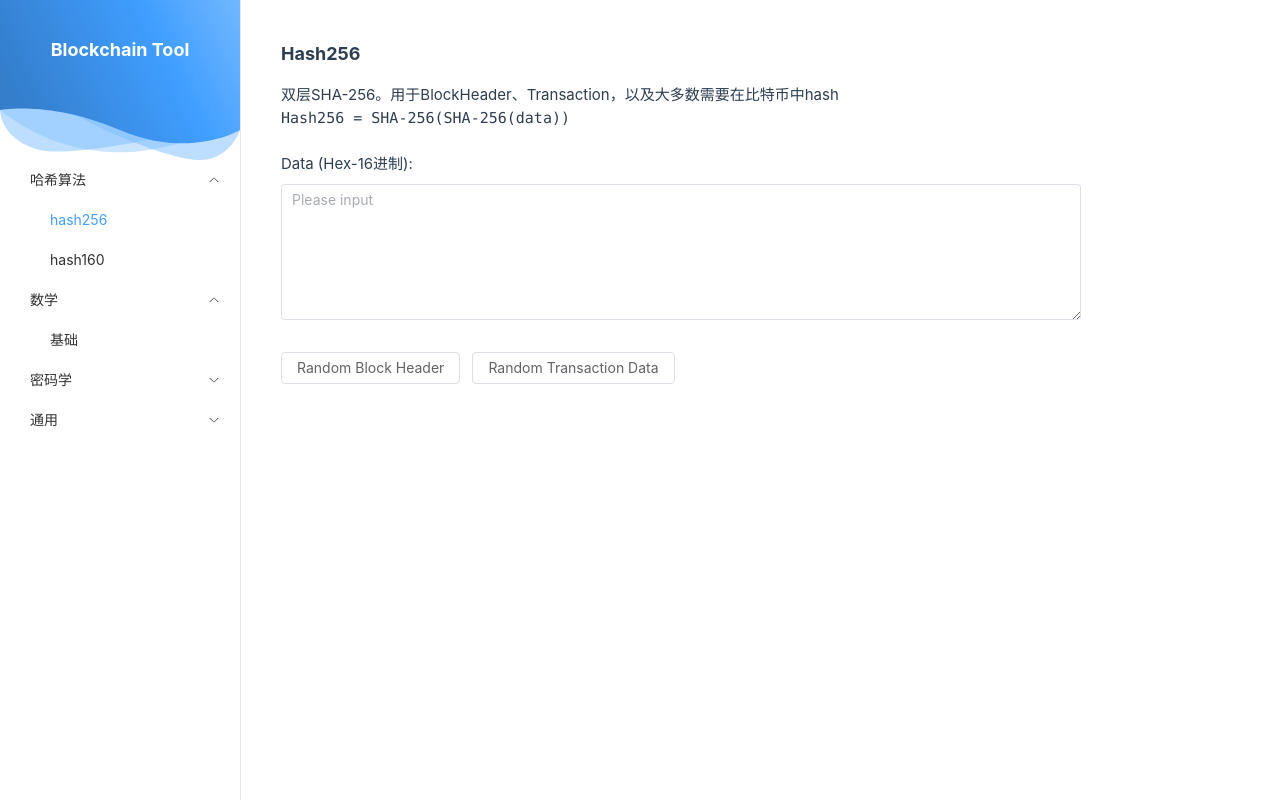
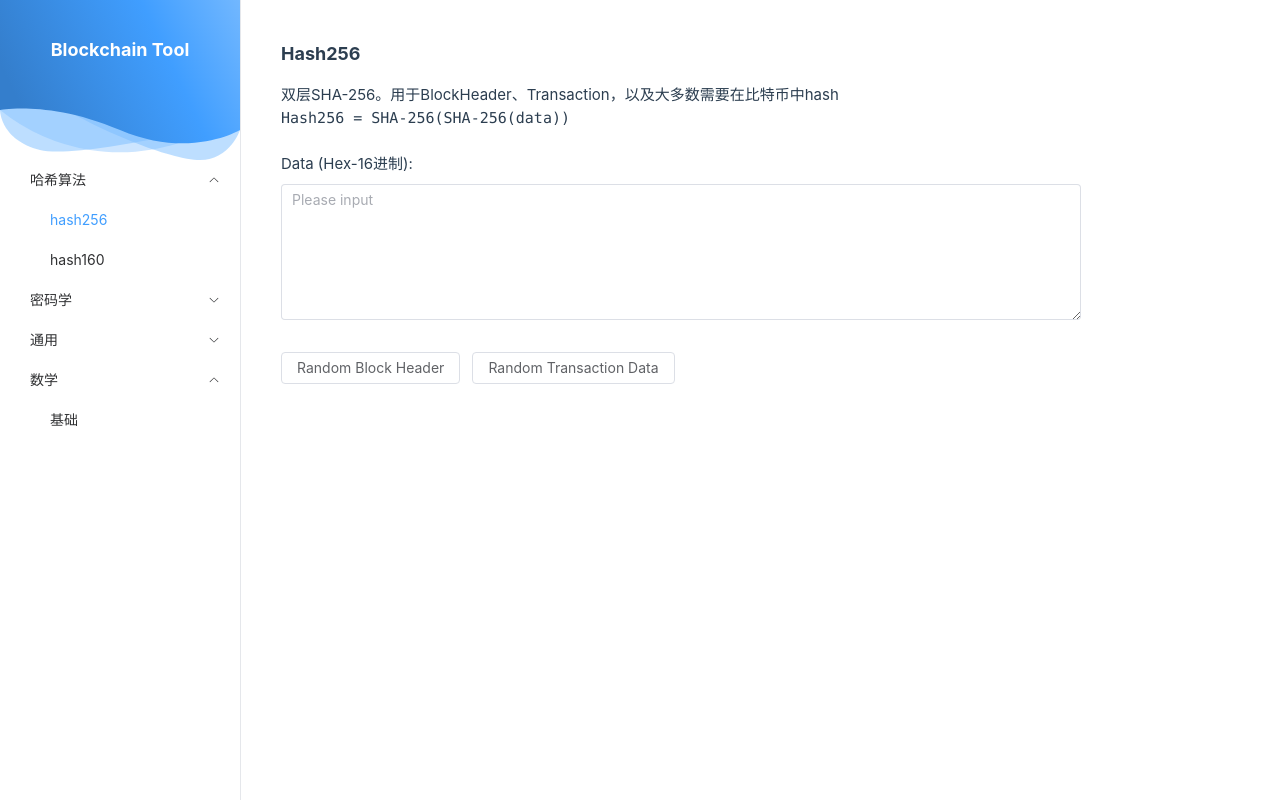
Before and after one commit to gxr404/blockchain-tool, a Nuxt app: page / in a window 1280 px wide. Both pictures are taken after a click on the element "数学". Built offline with nearby package versions, Linux system fonts and the light colour scheme.

Commit message:
chore: adjust Siderbar menu order

```diff
--- a/components/SidebarBlock.vue
+++ b/components/SidebarBlock.vue
@@ -31,14 +31,7 @@ const route = useRoute()
               <span>hash160</span>
             </el-menu-item>
           </el-sub-menu>
-          <el-sub-menu index="math">
-            <template #title>
-              <span>数学</span>
-            </template>
-            <el-menu-item index="math-base" :route="{ path: '/math/base' }">
-              <span>基础</span>
-            </el-menu-item>
-          </el-sub-menu>
+
           <el-sub-menu index="cryptology">
             <template #title>
               <span>密码学</span>
@@ -73,6 +66,15 @@ const route = useRoute()
               <span>Compact Size</span>
             </el-menu-item>
           </el-sub-menu>
+
+          <el-sub-menu index="math">
+            <template #title>
+              <span>数学</span>
+            </template>
+            <el-menu-item index="math-base" :route="{ path: '/math/base' }">
+              <span>基础</span>
+            </el-menu-item>
+          </el-sub-menu>
         </el-menu>
       </div>
     </div>
```
